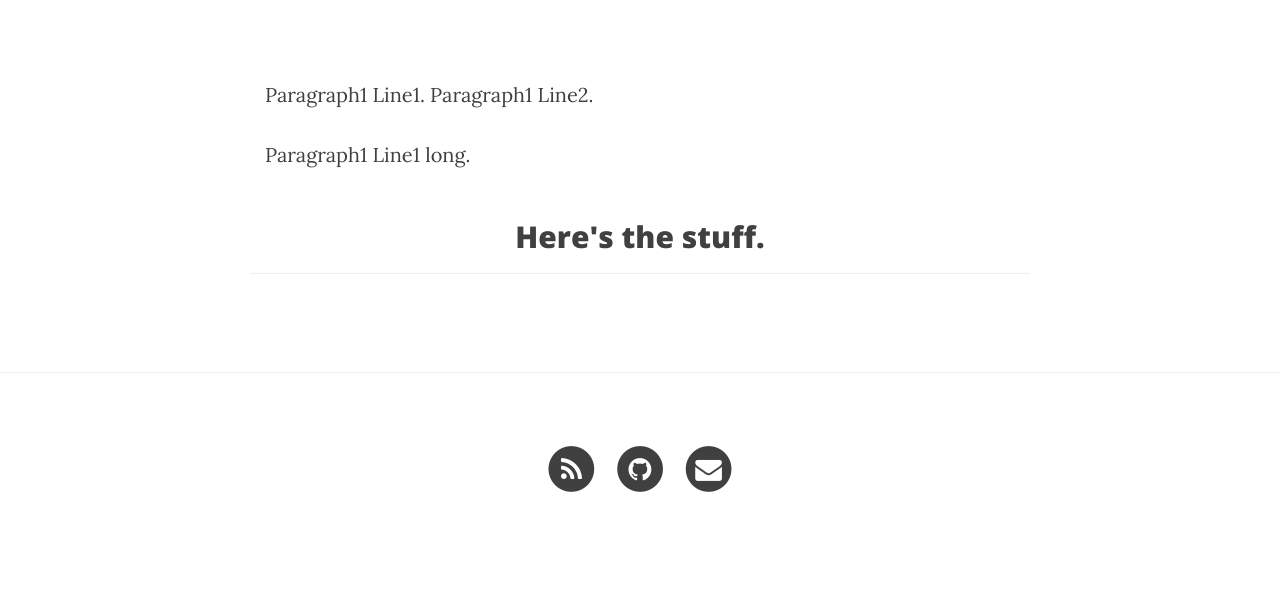
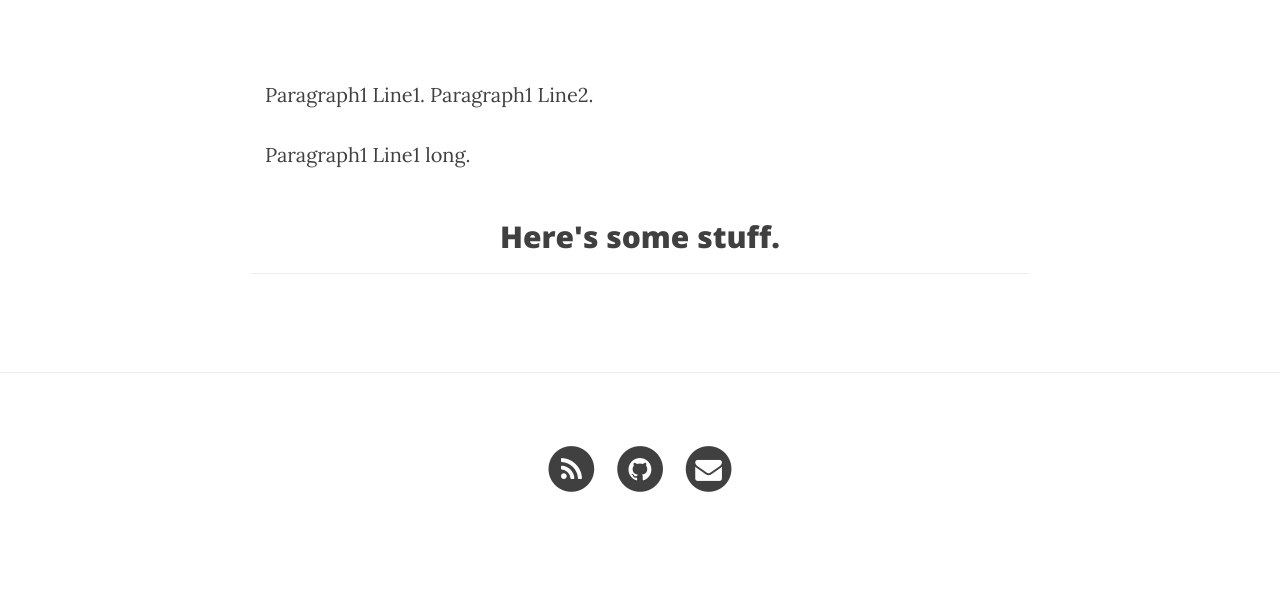
Before and after one commit to feightd/feightd.github.io, a Jekyll site: the page built from index.html, in a window 1280 px wide. Shown: the part 448-1039 px from the top of the page. Built offline with Jekyll 4.4.1, drawn with Linux system fonts in a browser that asks for light colours; nearby versions of some CDN libraries.

Commit message:
Update index.html

```diff
--- a/index.html
+++ b/index.html
@@ -22,7 +22,7 @@ description: "8D"
 <section id="portfolio">
 	<div class="row">
 		<div class="text-center">
-			<h2>Here's the stuff.</h2>
+			<h2>Here's some stuff.</h2>
 			<hr>
 		</div>
 	</div>
```
